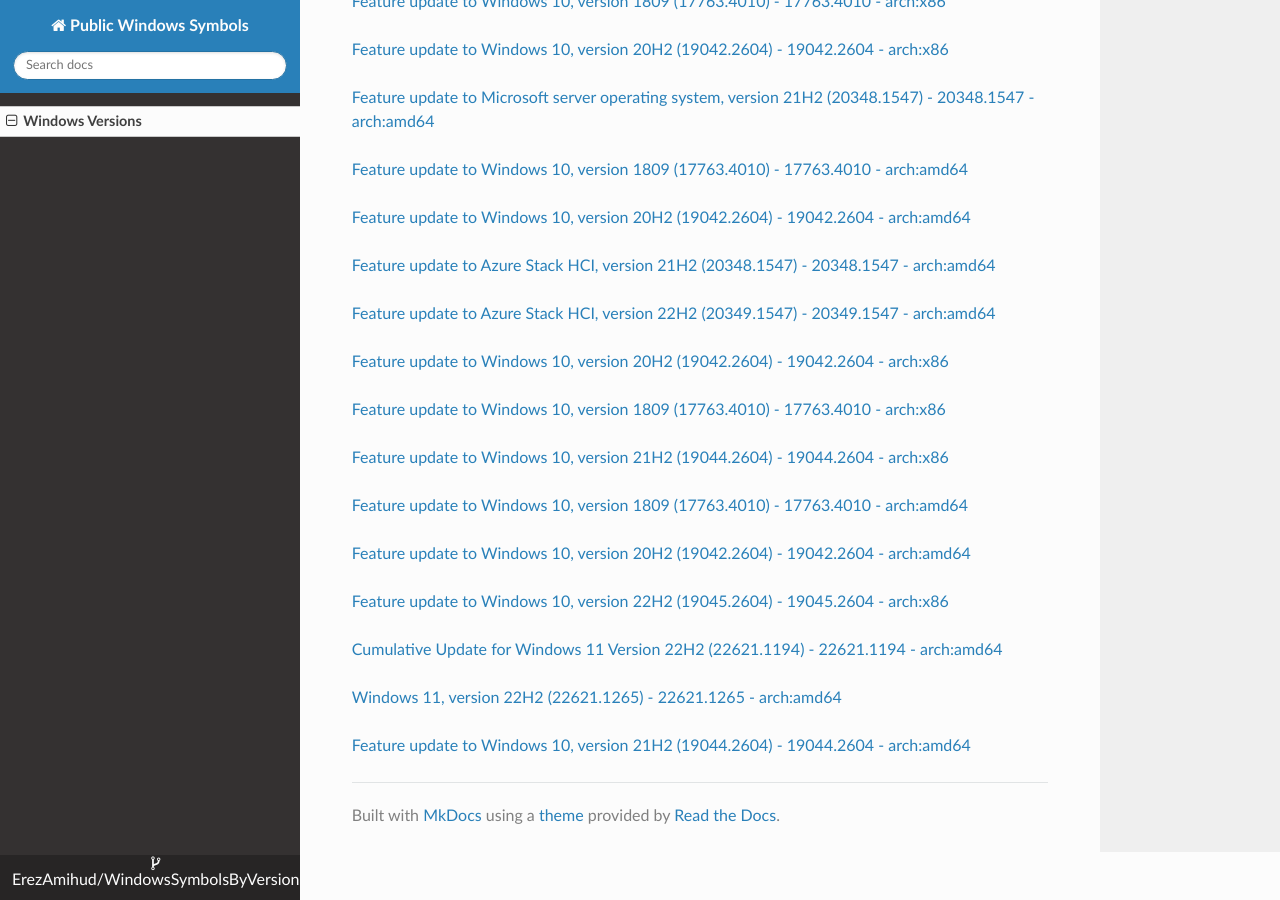
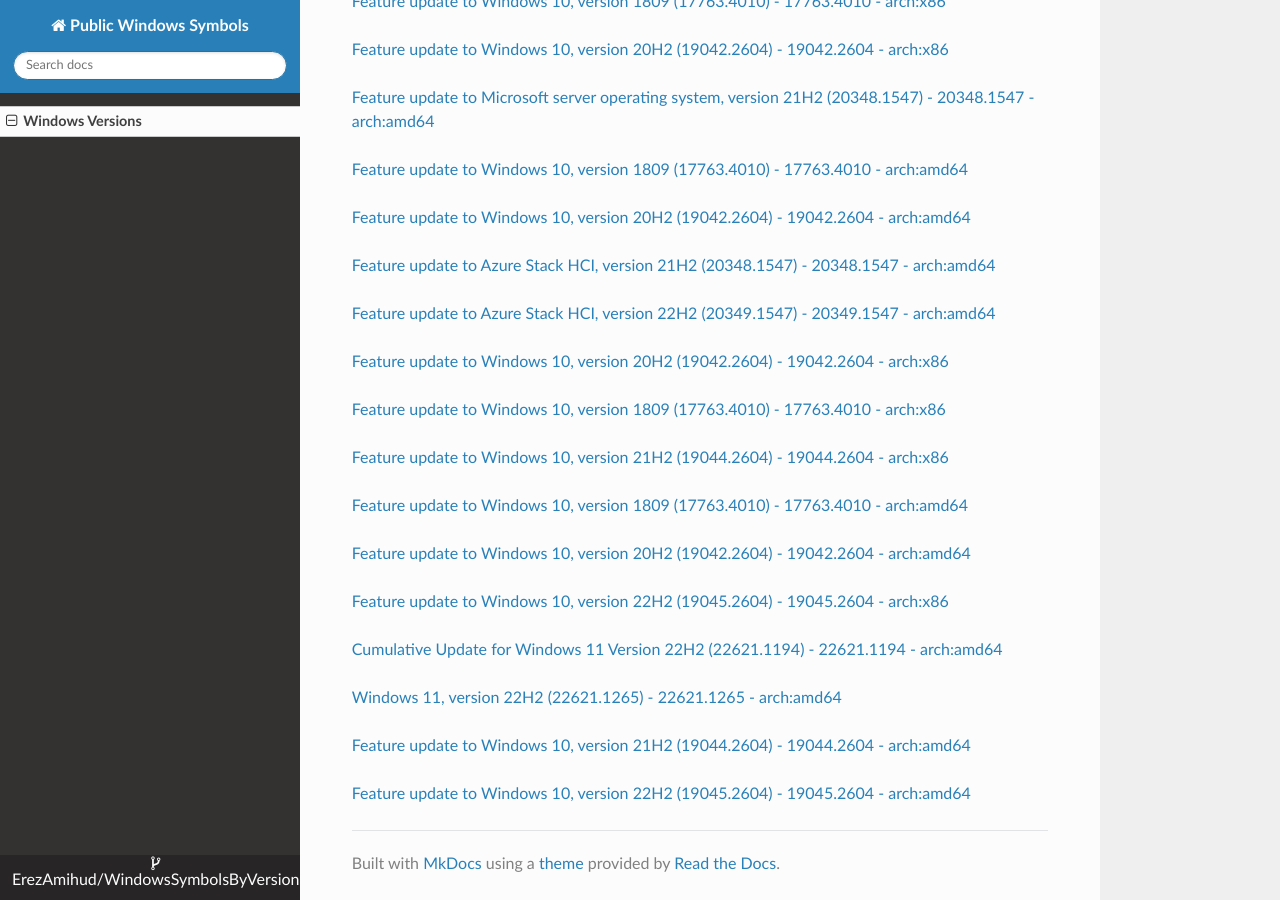
Before and after one commit to ErezAmihud/WindowsSymbolsByVersion, an MkDocs documentation site: the page built from docs/index.md, in a window 1280 px wide and 900 px high, scrolled down 39581 px. Built offline with MkDocs 1.6.1, drawn with Linux system fonts in a browser that asks for light colours; nearby versions of some CDN libraries.

Commit message:
Automated commit, add manifest for 31978a90-7b9b-403b-9e58-ebcfbf1545c1

```diff
--- a/docs/index.md
+++ b/docs/index.md
@@ -2308,3 +2308,6 @@
 
 
 [Feature update to Windows 10, version 21H2 (19044.2604) - 19044.2604 - arch:amd64](https://github.com/ErezAmihud/WindowsSymbolsByVersion/blob/main/manifests/e09baff9-84d1-4df3-8ea8-27e61f330bb4.manifest)
+
+
+[Feature update to Windows 10, version 22H2 (19045.2604) - 19045.2604 - arch:amd64](https://github.com/ErezAmihud/WindowsSymbolsByVersion/blob/main/manifests/31978a90-7b9b-403b-9e58-ebcfbf1545c1.manifest)
```
Also changed, not shown: process_builds.json (+1 -1 lines), 1 other file.
